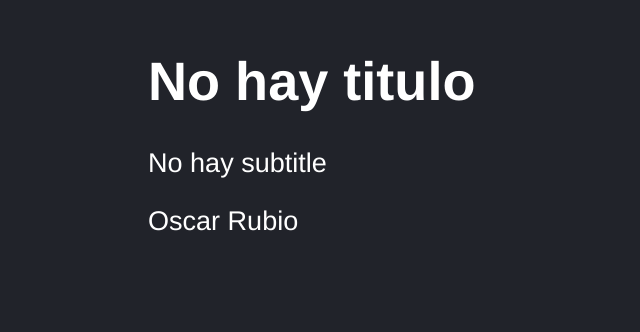
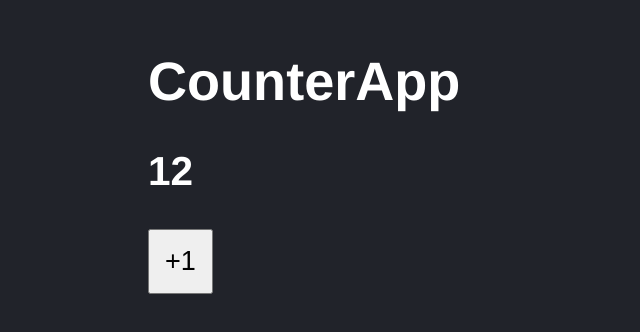
Before and after one commit to DevRubio/React-De-cero-a-experto---Hooks-y-MERN, a React (Vite) app in the folder counter-app-vite/: page / in a window 1280 px wide. Shown: the part 134-466 px from the top of the page, without its empty margins (0-640 px from the left). Built offline with nearby package versions, Linux system fonts and the light colour scheme.

Commit message:
(UPDATE) Se utiliza el hook useState

```diff
--- /dev/null
+++ b/counter-app-vite/src/CounterApp.jsx
@@ -0,0 +1,22 @@
+import PropTypes from 'prop-types'
+import { useState } from 'react';
+
+export const CounterApp = ({ value }) => {
+  const [counter, setCounter] = useState(value)
+
+    const handelAdd = ()=>{
+        setCounter(counter + 1)
+    }
+
+  return (
+    <>
+      <h1>CounterApp</h1>
+      <h2>{counter}</h2>
+      <button onClick={handelAdd}>+1</button>
+    </>
+  );
+};
+
+CounterApp.propTypes={
+    value: PropTypes.number.isRequired
+}
--- a/counter-app-vite/src/main.jsx
+++ b/counter-app-vite/src/main.jsx
@@ -2,10 +2,11 @@
 import ReactDOM from "react-dom/client"
 import {FirstApp} from './FirstApp'
 import './styles.css'
+import { CounterApp } from './CounterApp'
 
 
 ReactDOM.createRoot(document.getElementById('root')).render(
     <React.StrictMode>
-        <FirstApp/>
+        <CounterApp value={12}/>
     </React.StrictMode>
 )
--- a/counter-app-vite/src/styles.css
+++ b/counter-app-vite/src/styles.css
@@ -5,3 +5,8 @@
     font-size: 1.3rem;
     padding: 70px
 }
+
+button{
+    padding: 15px;
+    font-size: 1.3rem;
+}
```
